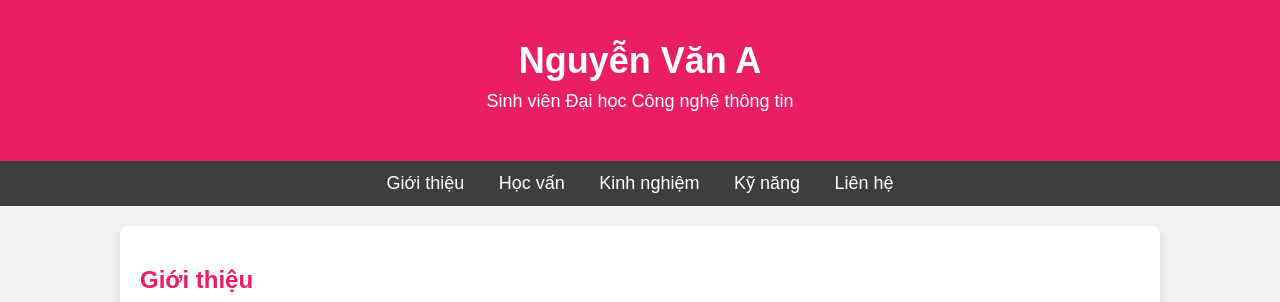
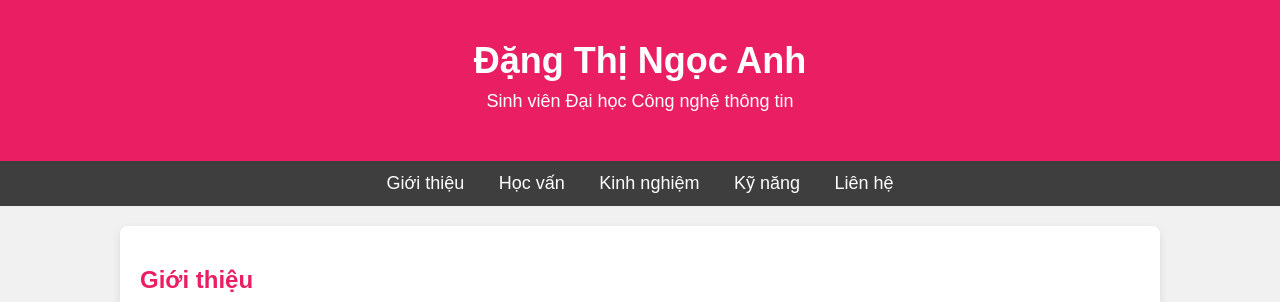
Before and after one commit to nqocanhh/webofme, a plain HTML site: page bai-tap-4.html in a window 1280 px wide. Shown: the top 302 px of the page. Drawn offline with Linux system fonts and the light colour scheme.

Commit message:
Update bai-tap-4.html

```diff
--- a/bai-tap-4.html
+++ b/bai-tap-4.html
@@ -124,7 +124,7 @@
 <body>
 
 <header>
-    <h1>Nguyễn Văn A</h1>
+    <h1>Đặng Thị Ngọc Anh</h1>
     <p>Sinh viên Đại học Công nghệ thông tin</p>
 </header>
 
```
